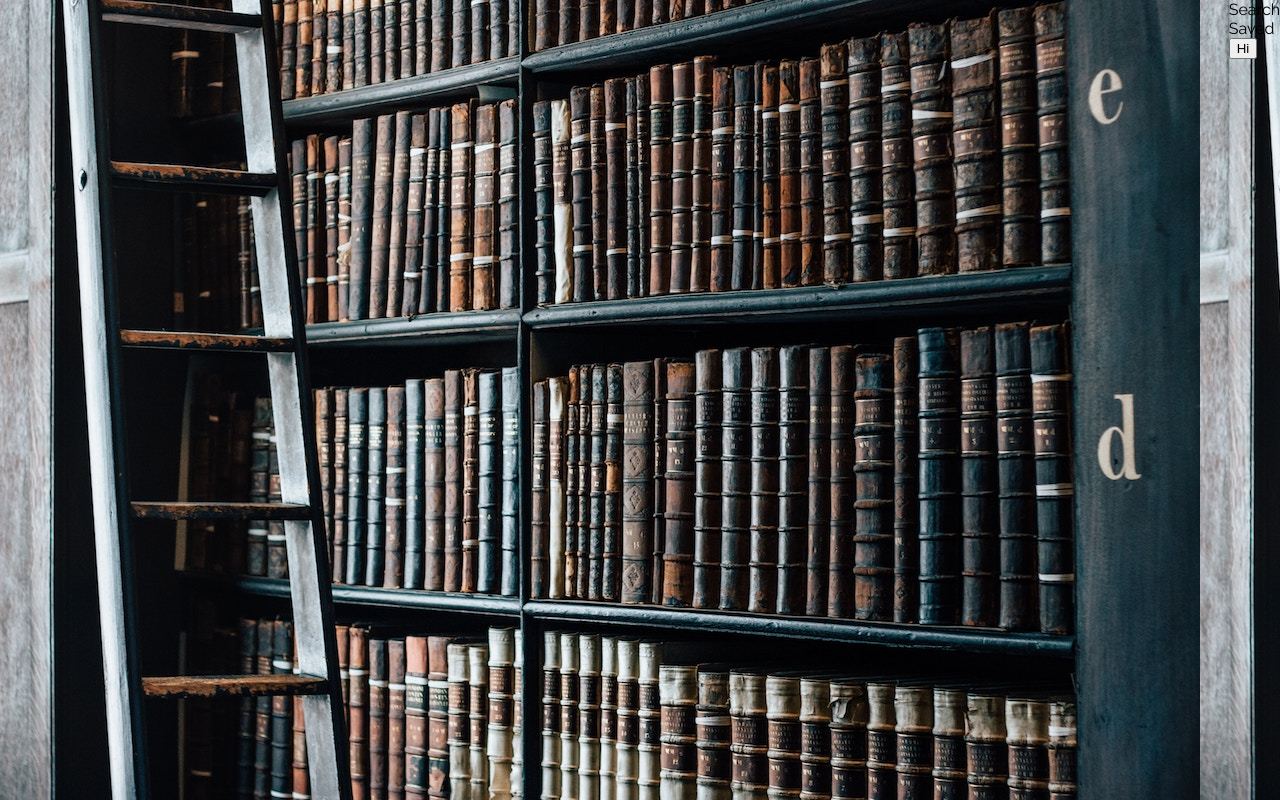
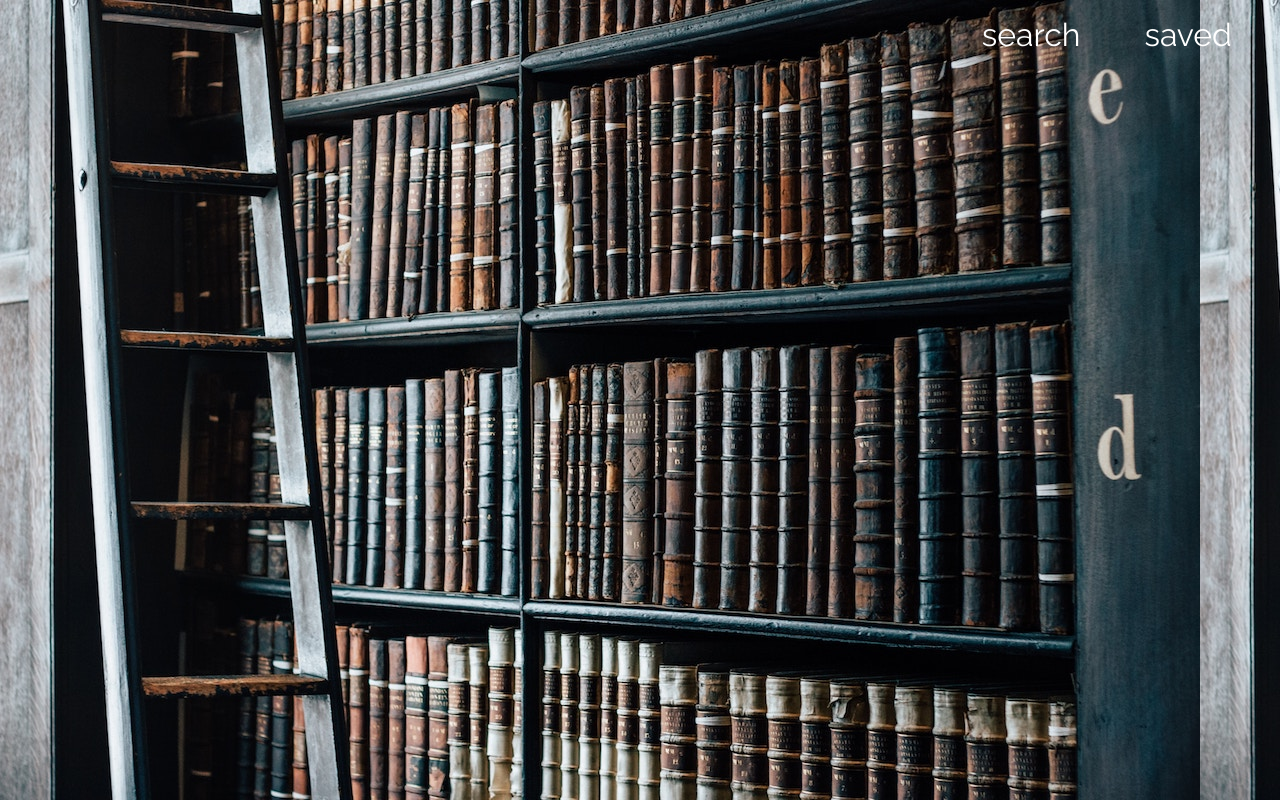
Before and after one commit to abigailjxn/bookdarling, a React (Create React App) app in the folder client/: page / in a window 1280 px wide. Built offline with nearby package versions, Linux system fonts and the light colour scheme.

Commit message:
added styling to Navigation

```diff
--- a/client/src/components/Navigation/index.js
+++ b/client/src/components/Navigation/index.js
@@ -10,9 +10,8 @@ function Navigation () {
 
         </div>
         <div id="right-nav">
-           <div>Search</div>
-           <div>Saved</div>
-           <button className="data-uk-button">Hi</button>
+           <div id="nav-search">search</div>
+           <div id="nav-saved">saved</div>
         </div>
        </nav>
     )
--- a/client/src/components/Navigation/style.css
+++ b/client/src/components/Navigation/style.css
@@ -3,3 +3,18 @@
     display: flex;
     justify-content: space-between
 }
+
+#right-nav {
+    display: flex;
+    padding: 1em;
+}
+
+#nav-search, #nav-saved {
+    font-size: 2em;
+    margin: 0px 1em;
+    color: white;
+}
+
+#nav-search:hover, #nav-saved:hover {
+    text-shadow: 0 0 50px #24383F;
+}
```
